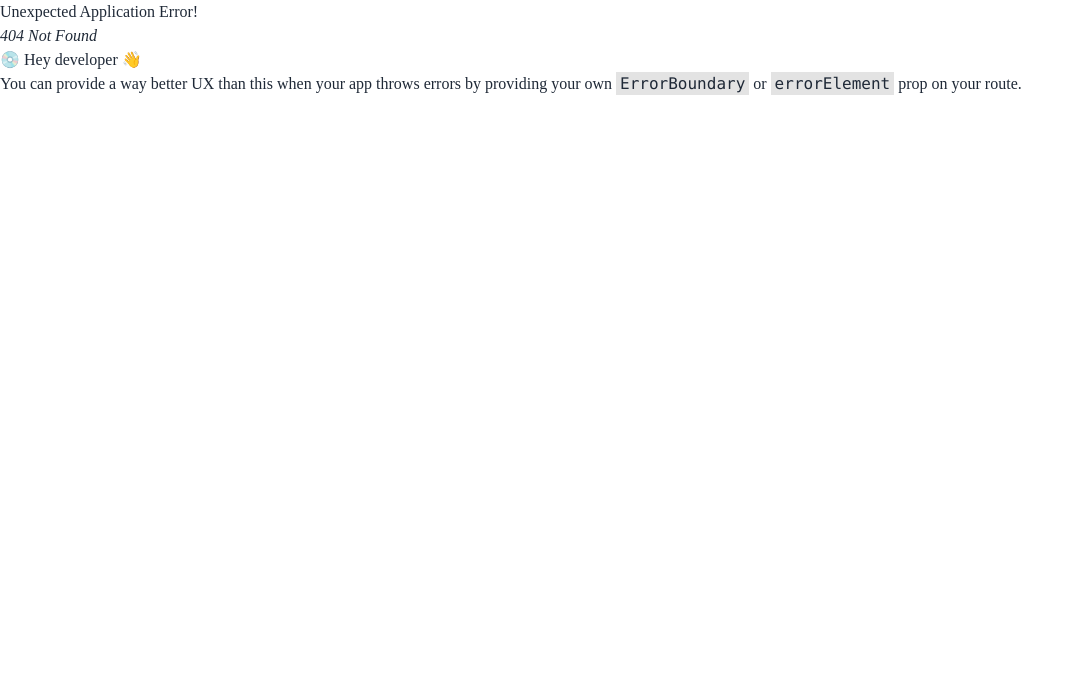
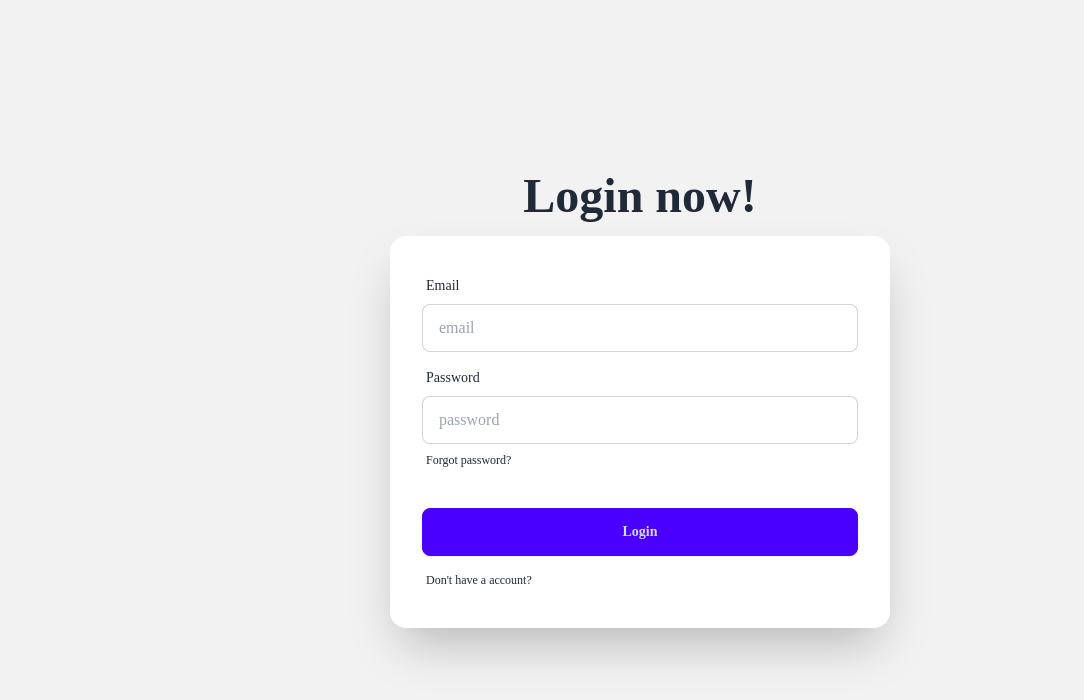
Before and after one commit to kobirul5/coffee-store-client, a React (Vite) app: page /login in a window 1280 px wide. Before the commit this address had no page. Shown: the top 700 px of the page, without its empty margins (0-1084 px from the left). Built offline with nearby package versions, Linux system fonts and the light colour scheme; a web font is replaced by a local one.

Commit message:
added login and sigup page

```diff
--- a/package.json
+++ b/package.json
@@ -10,6 +10,7 @@
     "preview": "vite preview"
   },
   "dependencies": {
+    "firebase": "^11.0.2",
     "localforage": "^1.10.0",
     "match-sorter": "^8.0.0",
     "react": "^18.3.1",
--- /dev/null
+++ b/src/auth/AuthProvider.jsx
@@ -0,0 +1,36 @@
+import { createUserWithEmailAndPassword } from "firebase/auth";
+import { createContext, useState } from "react";
+import { auth } from "../firebase/firebase.init";
+
+
+
+export  const AuthContext = createContext(null)
+
+
+
+const AuthProvider = ({children}) => {
+    const [user, setUser] = useState(null)
+    const [loading, setLoading] = useState(true)
+
+    const createUser = (email, password)=>{
+        setLoading(true)
+        return createUserWithEmailAndPassword(auth, email, password)
+    }
+
+    const userInfo = {
+        user,
+        loading,
+        createUser,
+
+    }
+
+
+
+    return (
+       <AuthContext.Provider value={userInfo}>
+        {children}
+       </AuthContext.Provider>
+    );
+};
+
+export default AuthProvider;
--- a/src/components/Banner.jsx
+++ b/src/components/Banner.jsx
@@ -8,7 +8,7 @@ const Banner = () => {
                 <div className="max-w-lg">
                     <h1 className="mb-5 text-5xl font-bold">Would you like a Cup of Delicious Coffee?</h1>
                     <p className="mb-5">It's coffee time - Sip & Savor - Relaxation in every sip! Get the nostalgia back!! Your companion of every moment!!! Enjoy the beautiful moments and make them memorable.</p>
-                    <button className="btn btn-primary">Get Started</button>
+                    <button className="btn hover:bg-transparent text-white bg-[#331A15] border-[#E3B577]">Get Started</button>
                 </div>
             </div>
         </div>
--- a/src/components/Footer.jsx
+++ b/src/components/Footer.jsx
@@ -2,7 +2,7 @@ import React from 'react';
 import { FaFacebook, FaTwitter, FaInstagram, FaLinkedin, FaPhone, FaEnvelope, FaMapMarkerAlt } from "react-icons/fa";
 const Footer = () => {
     return (
-        <div className="bg-footer-img py-12 text-[#331A15] mt-20">
+        <div className="bg-footer-img pt-12 text-[#331A15] mt-20">
             <div className="max-w-6xl mx-auto px-4 grid grid-cols-1 md:grid-cols-2 gap-8">
                 {/* Left Section */}
                 <div className="text-center md:text-left">
@@ -55,11 +55,11 @@ const Footer = () => {
                             className="textarea textarea-bordered w-full"
                             rows="4"
                         ></textarea>
-                        <button className="btn btn-primary w-full">Send Message</button>
+                        <button className="btn hover:bg-transparent text-white bg-[#331A15] hover:text-[#331A15] hover:border-[#331A15] border-[#E3B577]">Send Message</button>
                     </form>
                 </div>
             </div>
-            <footer className="text-center mt-12 text-gray-600 text-sm">
+            <footer className="text-center py-5 mt-12 bg-footer-img2 text-xl text-white">
                 Copyright © Espresso Emporium | All Rights Reserved
             </footer>
         </div>
--- /dev/null
+++ b/src/components/Login.jsx
@@ -0,0 +1,40 @@
+import { Link } from "react-router-dom";
+
+const Login = () => {
+    return (
+        <div className="hero bg-base-200 min-h-screen">
+            <div className="hero-content flex-col">
+                <div className="text-center lg:text-left">
+                    <h1 className="text-5xl font-bold">Login now!</h1>
+                </div>
+                <div className="card bg-base-100 w-full max-w-md lg:min-w-[500px] shrink-0 shadow-2xl">
+                    <form className="card-body">
+                        <div className="form-control">
+                            <label className="label">
+                                <span className="label-text">Email</span>
+                            </label>
+                            <input type="email" placeholder="email" name="email" className="input input-bordered" required />
+                        </div>
+                        <div className="form-control">
+                            <label className="label">
+                                <span className="label-text">Password</span>
+                            </label>
+                            <input type="password" name="password" placeholder="password" className="input input-bordered" required />
+                            <label className="label">
+                                <a href="#" className="label-text-alt link link-hover">Forgot password?</a>
+                            </label>
+                        </div>
+                        <div className="form-control mt-6">
+                            <button className="btn btn-primary">Login</button>
+                        </div>
+                        <label className="label">
+                            <Link to='/signUp' className="label-text-alt link link-hover">Don't have a account?</Link>
+                        </label>
+                    </form>
+                </div>
+            </div>
+        </div>
+    );
+};
+
+export default Login;
--- a/src/components/Navbar/Navbar.jsx
+++ b/src/components/Navbar/Navbar.jsx
@@ -6,6 +6,8 @@ const Navbar = () => {
     <NavLink className='btn mr-2' to="/">Home</NavLink>
     <NavLink className='btn mr-2' to="/addCoffee">Add Coffee</NavLink>
     <NavLink className='btn mr-2' to="/updateCoffee">Update Coffee</NavLink>
+    <NavLink className='btn mr-2' to="/signUp">Sign Up</NavLink>
+    <NavLink className='btn mr-2' to="/login">LogIn</NavLink>
     </>
 
     return (
--- /dev/null
+++ b/src/components/SignUp.jsx
@@ -0,0 +1,63 @@
+import { useContext } from "react";
+import { Link } from "react-router-dom";
+import { AuthContext } from "../auth/AuthProvider";
+
+const SignUp = () => {
+
+    const {createUser} = useContext(AuthContext)
+
+    const handleSignUp= (e)=>{
+        e.preventDefault()
+        const form = e.target;
+        const email = form.email.value
+        const password = form.password.value
+
+        console.log(email, password)
+        createUser(email, password)
+        .then((result) => {
+            // Signed up
+            const user = result.user;
+            console.log(result)
+            // ...
+          })
+          .catch((error) => {
+            const errorCode = error.code;
+            const errorMessage = error.message;
+            console.log(errorMessage)
+            // ..
+          });
+    }
+    return (
+        <div className="hero bg-base-200 min-h-screen">
+        <div className="hero-content flex-col">
+            <div className="text-center lg:text-left">
+                <h1 className="text-5xl font-bold">Sign UP now!</h1>
+            </div>
+            <div className="card bg-base-100 w-full max-w-sm lg:min-w-[500px] shrink-0 shadow-2xl">
+                <form onSubmit={handleSignUp} className="card-body">
+                    <div className="form-control">
+                        <label className="label">
+                            <span className="label-text">Email</span>
+                        </label>
+                        <input type="email" placeholder="email" name="email" className="input input-bordered" required />
+                    </div>
+                    <div className="form-control">
+                        <label className="label">
+                            <span className="label-text">Password</span>
+                        </label>
+                        <input type="password" placeholder="password" name="password" className="input input-bordered" required />
+                        <label className="label">
+                            <Link to='/login' className="label-text-alt link link-hover">Already have a account?</Link>
+                        </label>
+                    </div>
+                    <div className="form-control mt-6">
+                        <button className="btn btn-primary">Sign UP</button>
+                    </div>
+                </form>
+            </div>
+        </div>
+    </div>
+    );
+};
+
+export default SignUp;
--- a/src/components/UpdateCoffee.jsx
+++ b/src/components/UpdateCoffee.jsx
@@ -51,7 +51,7 @@ const UpdateCoffee = () => {
             <div className=" min-h-screen flex items-center justify-center px-4 py-10">
                 <div className="w-full max-w-4xl p-6 bg-neutral-100 shadow-lg rounded-lg">
                     <h1 className="text-3xl font-semibold text-center text-gray-700">
-                        Add New Coffee
+                        Update Coffee
                     </h1>
                     <p className="text-center text-gray-500 mt-2">
                         It is a long established fact that a reader will be distracted by the
--- /dev/null
+++ b/src/firebase/firebase.init.js
@@ -0,0 +1,19 @@
+// Import the functions you need from the SDKs you need
+import { initializeApp } from "firebase/app";
+import { getAuth } from "firebase/auth";
+// TODO: Add SDKs for Firebase products that you want to use
+// https://firebase.google.com/docs/web/setup#available-libraries
+
+// Your web app's Firebase configuration
+const firebaseConfig = {
+  apiKey: "AIzaSyCEBWzzZNEZaVvpNdbOLdaY-PmxEco8KLw",
+  authDomain: "coffee-store-4d92e.firebaseapp.com",
+  projectId: "coffee-store-4d92e",
+  storageBucket: "coffee-store-4d92e.firebasestorage.app",
+  messagingSenderId: "919796486487",
+  appId: "1:919796486487:web:3717f1c30e4a130e926e12"
+};
+
+// Initialize Firebase
+const app = initializeApp(firebaseConfig);
+export const auth = getAuth(app);
--- a/src/main.jsx
+++ b/src/main.jsx
@@ -4,9 +4,12 @@ import './index.css'
 import App from './App.jsx'
 import { RouterProvider } from 'react-router-dom'
 import router from './router/router.jsx'
+import AuthProvider from './auth/AuthProvider.jsx'
 
 createRoot(document.getElementById('root')).render(
   <StrictMode>
-   <RouterProvider router={router}></RouterProvider>
+   <AuthProvider>
+    <RouterProvider router={router}></RouterProvider>
+   </AuthProvider>
   </StrictMode>,
 )
--- a/tailwind.config.js
+++ b/tailwind.config.js
@@ -9,7 +9,8 @@ export default {
       backgroundImage: {
         'navbar-img': "url('./src/assets/images/more/15.jpg')",
         'banner-img': "url('./src/assets/images/more/3.png')",
-        'footer-img': "url('./src/assets/images/more/13.jpg')"
+        'footer-img': "url('./src/assets/images/more/13.jpg')",
+        'footer-img2': "url('./src/assets/images/more/24.jpg')",
       }
     },
   },
```
Also changed, not shown: src/router/router.jsx (+10 -0 lines), 1 other file (tests, documents, lock files or other folders).
